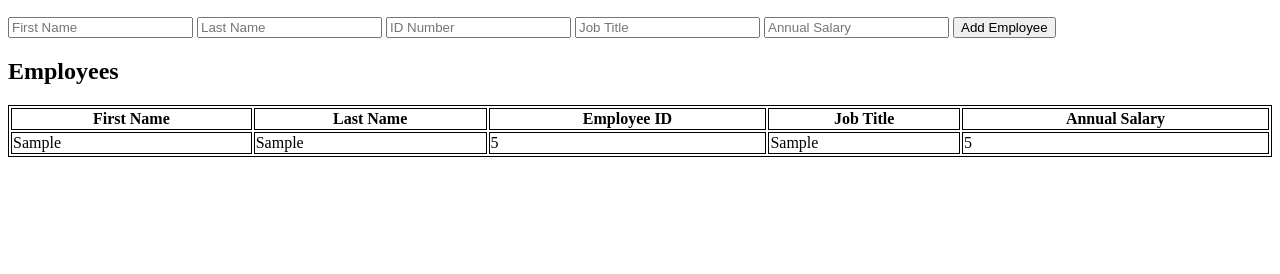
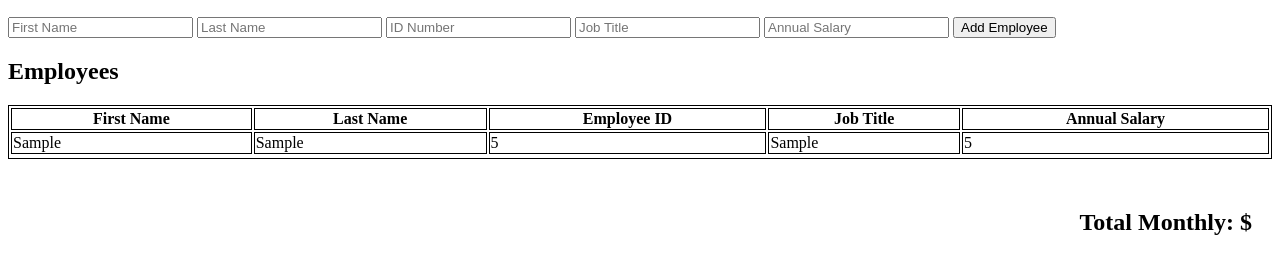
Before and after one commit to jordanNewberry21/jquery-salary-calculator, a plain HTML site: page index.html in a window 1280 px wide. Both pictures are taken after typing "Sample", "Sample", "5", "Sample", "5" into the empty fields and a click on the button "Add Employee". Shown: the part 110-384 px from the top of the page. Drawn offline with Linux system fonts and the light colour scheme.

Commit message:
did some refactoring because I got stuck. Added a new function to get the logic to work better along with comments explaining

```diff
--- a/client.js
+++ b/client.js
@@ -1,22 +1,63 @@
 $(document).ready(readyNow);
+
+let employeeInfo = []; // empty array for storing employee information
+let firstName = ''; // empty values for employee object
+let lastName = '';
+let employeeID = '';
+let jobTitle = '';
+let annualSalary = '';
 
 function readyNow() {
     $('#btn-add').on('click', addEmployee)
 }
-
+// I had this whole function set up pretty differently at first. Steven Maloney helped me realize
+// that the way I had it was kind of trapping all of my values inside of the function
+// and then I couldn't use them, so I had to refactor it a bit and make another function to actually
+// get the information on the DOM in a usable way.
 function addEmployee(event) {
-    event.preventDefault();
-    console.log('Adding Employee');
-    let firstName = $('#first-name').val();
-    let lastName = $('#last-name').val();
-    let employeeID = $('#employee-id-number').val();
-    let jobTitle = $('#job-title').val();
-    let annualSalary = $('#annual-salary').val();
-    $('#first-name').val('');
+    event.preventDefault(); // prevents refresh on click
+    firstName = $('#first-name').val(); // grabbing values from input fields
+    lastName = $('#last-name').val();
+    employeeID = $('#employee-id-number').val();
+    jobTitle = $('#job-title').val();
+    annualSalary = $('#annual-salary').val();
+    let employee = { // creates new object for each employee with above values
+        firstName,
+        lastName,
+        employeeID,
+        jobTitle,
+        annualSalary
+    };
+    employeeInfo.push(employee); // pushes new object to the array
+    $('#first-name').val(''); // empties inputs
     $('#last-name').val('');
     $('#employee-id-number').val('');
     $('#job-title').val('');
     $('#annual-salary').val('');
+    $('#employee-list').empty(); // I had to call this here to avoid posting the same information twice
+    postEmployeeInfo(employee); // calling function to post employee information to the DOM
 
-    $('#employee-list').append(`<tr><td>${firstName}</td><td>${lastName}</td><td>${employeeID}</td><td>${jobTitle}</td><td>${annualSalary}</td></tr>`);
 }
+
+function postEmployeeInfo (employee) {
+    $('#employee-list').append( // table header
+        `<tr>
+        <th>First Name</th>
+        <th>Last Name</th>
+        <th>Employee ID</th>
+        <th>Job Title</th>
+        <th>Annual Salary</th>
+        </tr>`); // appending the head of the table
+    for (let emp of employeeInfo) { // this for loop is grabbing the values from the above function
+        $('#employee-list').append( // and then adding them onto the DOM in the table format.
+            `<tr>
+            <td>${emp.firstName}</td>
+            <td>${emp.lastName}</td>
+            <td>${emp.employeeID}</td>
+            <td>${emp.jobTitle}</td>
+            <td>${emp.annualSalary}</td>
+            </tr>`);
+    }
+    $('#employee-list').append(`<tr></tr>`); // adds bottom row to the table for looks
+
+}
--- a/index.html
+++ b/index.html
@@ -25,16 +25,11 @@
         <section>
             <h2>Employees</h2>
             <table id="employee-list" style="width:100%">
-                <tr>
-                  <th>First Name</th>
-                  <th>Last Name</th>
-                  <th>Employee ID</th>
-                  <th>Job Title</th>
-                  <th>Annual Salary</th>
-                </tr>
+
 
               </table>
         </section>
+        <section id="monthly-cost"><h2>Total Monthly: $</h2></section>
     </main>
 </body>
 </html>
--- a/style.css
+++ b/style.css
@@ -1,3 +1,9 @@
 table, th, td {
     border: 1px solid black;
   }
+
+#monthly-cost {
+    float: right;
+    padding-right: 20px;
+    padding-top: 30px;
+}
```
